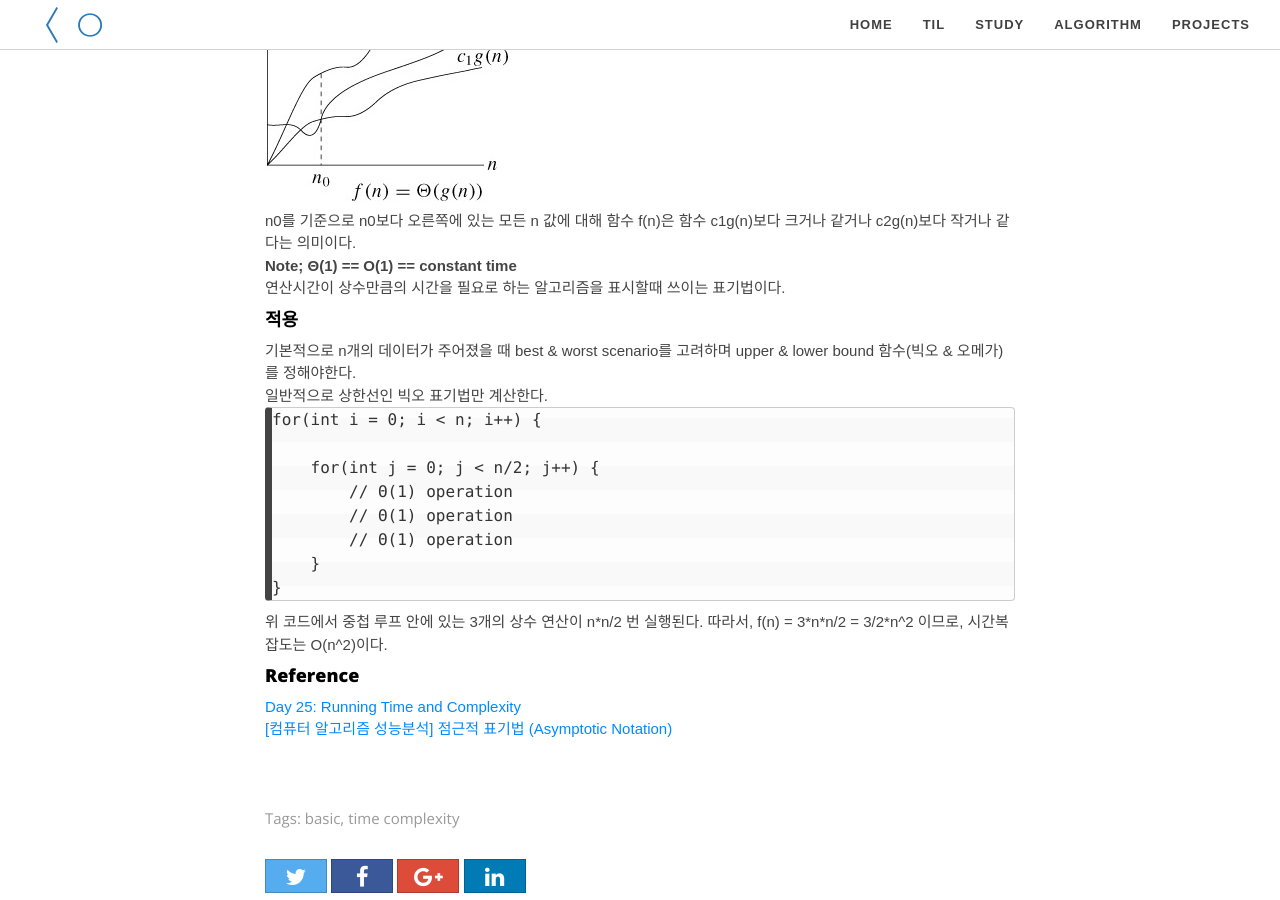
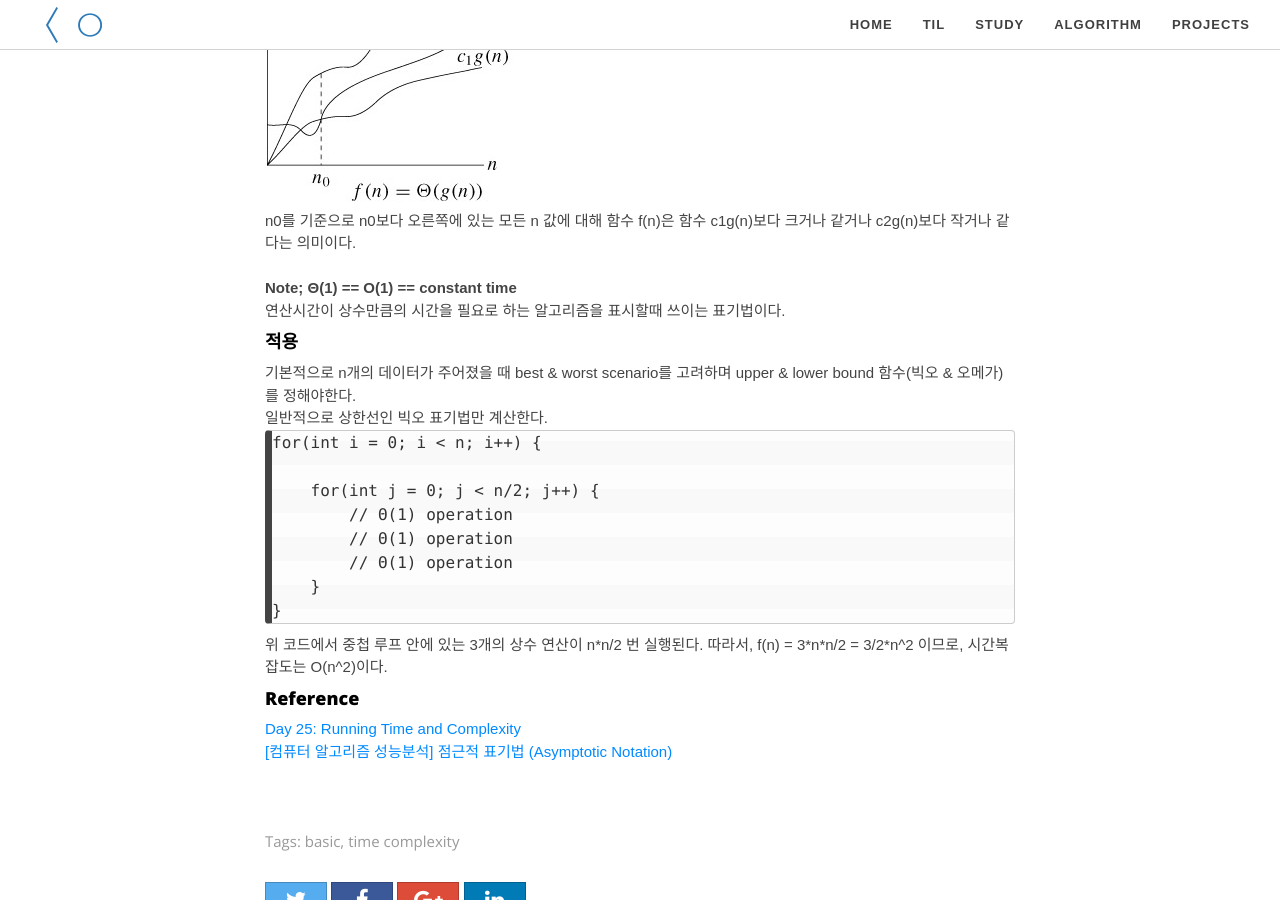
Before and after one commit to seongwoopark/seongwoopark.github.io, a Jekyll site: the page built from _posts/2017-10-26-study-time_complexity.md, in a window 1280 px wide and 900 px high, scrolled down 1721 px. Built offline with Jekyll 4.4.1, drawn with Linux system fonts in a browser that asks for light colours; nearby versions of some CDN libraries; comment, search, counter and statistics services are not loaded.

Commit message:
Fix tiny things

```diff
--- a/_posts/2017-10-26-study-time_complexity.md
+++ b/_posts/2017-10-26-study-time_complexity.md
@@ -40,7 +40,7 @@ n0를 기준으로 n0보다 오른쪽에 있는 모든 n 값에 대해 함수 f(
 ![theta_notation_graph](https://raw.githubusercontent.com/seongwoopark/seongwoopark.github.io/master/img/2017-10-26-study-time_complexity_3.png)<br/>
 n0를 기준으로 n0보다 오른쪽에 있는 모든 n 값에 대해 함수 f(n)은 함수 c1g(n)보다 크거나 같거나 c2g(n)보다 작거나 같다는 의미이다.
 
-**Note; Θ(1) == O(1) == constant time**<br/>
+<br/>**Note; Θ(1) == O(1) == constant time**<br/>
 연산시간이 상수만큼의 시간을 필요로 하는 알고리즘을 표시할때 쓰이는 표기법이다.
 
 <h4>적용</h4>
```
Also changed, not shown: _posts/2017-10-23-4th_TIL.md (+1 -1 lines).
